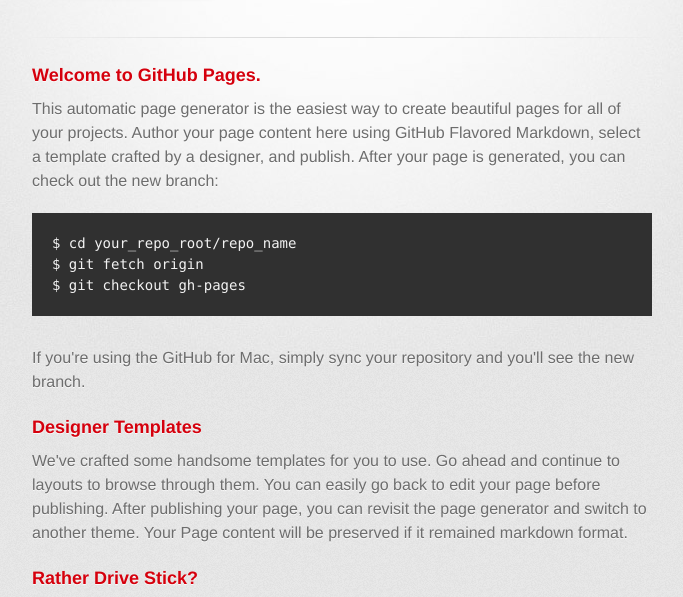
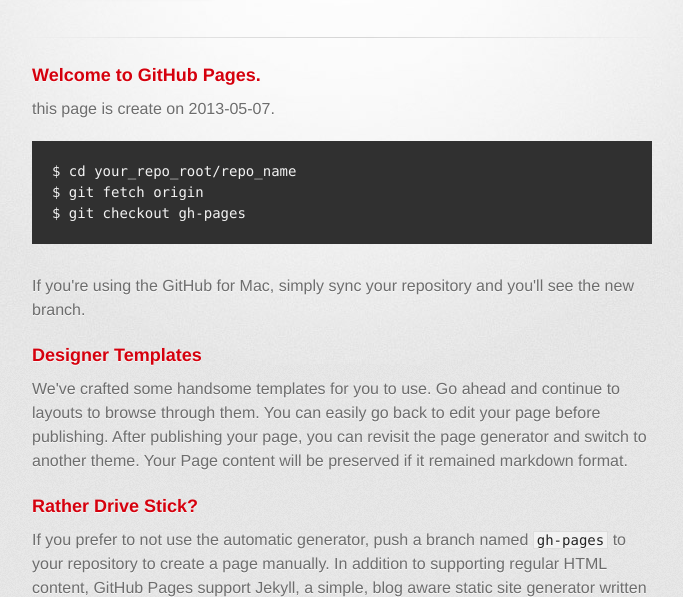
Before and after one commit to manyuan/manyuan.github.io, a plain HTML site: page index.html in a window 1280 px wide. Shown: the part 209-806 px from the top of the page, without its empty margins (298-981 px from the left). Drawn offline with Linux system fonts and the light colour scheme; a web font is replaced by a local one.

Commit message:
first modify.

```diff
--- a/index.html
+++ b/index.html
@@ -31,7 +31,7 @@
         <section id="main_content">
           <h3>Welcome to GitHub Pages.</h3>
 
-<p>This automatic page generator is the easiest way to create beautiful pages for all of your projects. Author your page content here using GitHub Flavored Markdown, select a template crafted by a designer, and publish. After your page is generated, you can check out the new branch:</p>
+<p>this page is create on 2013-05-07.</p>
 
 <pre><code>$ cd your_repo_root/repo_name
 $ git fetch origin
```
